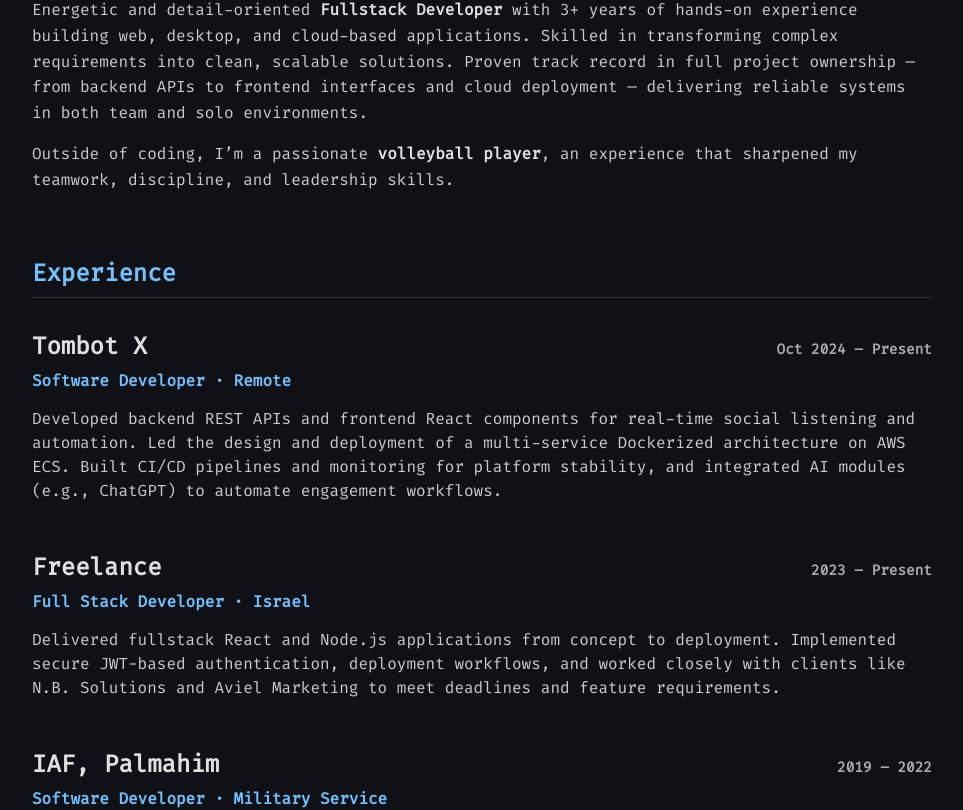
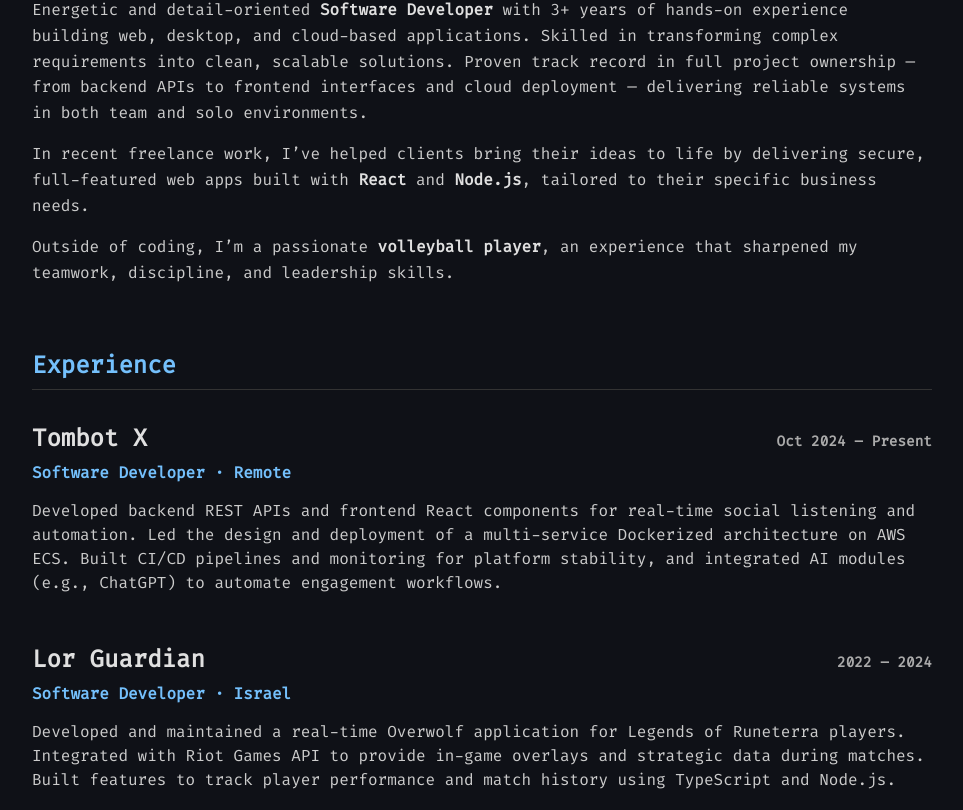
Before and after one commit to aylonc22/portfolio, a React (Vite) app in the folder my-portfolio/: page / in a window 1280 px wide. Shown: the part 930-1740 px from the top of the page, without its empty margins (158-1121 px from the left). Built offline with nearby package versions, Linux system fonts and the light colour scheme.

Commit message:
exp adjusted

```diff
--- a/my-portfolio/src/App.tsx
+++ b/my-portfolio/src/App.tsx
@@ -68,10 +68,13 @@
     <section className="about">
       <h2>About Me</h2>
       <p>
-    Energetic and detail-oriented <strong>Fullstack Developer</strong> with 3+ years of hands-on experience
+        Energetic and detail-oriented <strong>Software Developer</strong> with 3+ years of hands-on experience
         building web, desktop, and cloud-based applications. Skilled in transforming complex requirements
         into clean, scalable solutions. Proven track record in full project ownership — from backend APIs
         to frontend interfaces and cloud deployment — delivering reliable systems in both team and solo environments.
+      </p>
+      <p>
+        In recent freelance work, I’ve helped clients bring their ideas to life by delivering secure, full-featured web apps built with <strong>React</strong> and <strong>Node.js</strong>, tailored to their specific business needs.
       </p>
       <p>
         Outside of coding, I’m a passionate <strong>volleyball player</strong>, an experience that sharpened
@@ -92,12 +95,12 @@
       </p>
     </div>
     <div className="experience-item">
-      <h3>Freelance <span>2023 – Present</span></h3>
-      <p className="role">Full Stack Developer · Israel</p>
+      <h3>Lor Guardian <span>2022 – 2024</span></h3>
+      <p className="role">Software Developer · Israel</p>
       <p className="desc">
-        Delivered fullstack React and Node.js applications from concept to deployment.
-         Implemented secure JWT-based authentication, deployment workflows, and worked closely with clients like N.B. Solutions
-          and Aviel Marketing to meet deadlines and feature requirements.
+        Developed and maintained a real-time Overwolf application for Legends of Runeterra players.
+        Integrated with Riot Games API to provide in-game overlays and strategic data during matches.
+        Built features to track player performance and match history using TypeScript and Node.js.
       </p>
     </div>
     <div className="experience-item">
```
Lines whose indentation alone changed are shown as unchanged.
